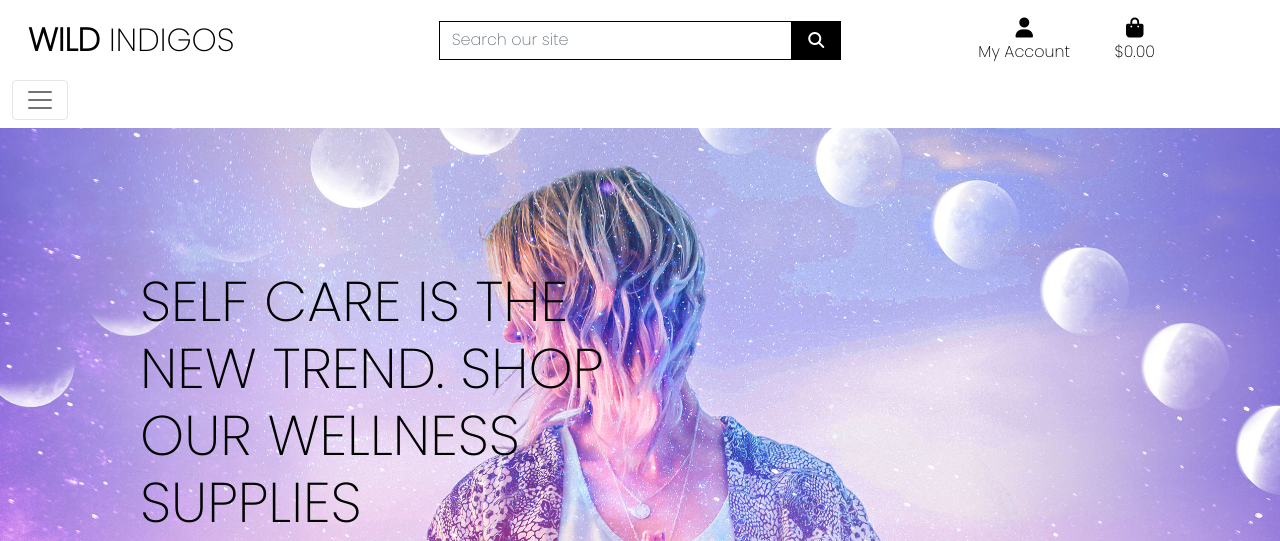
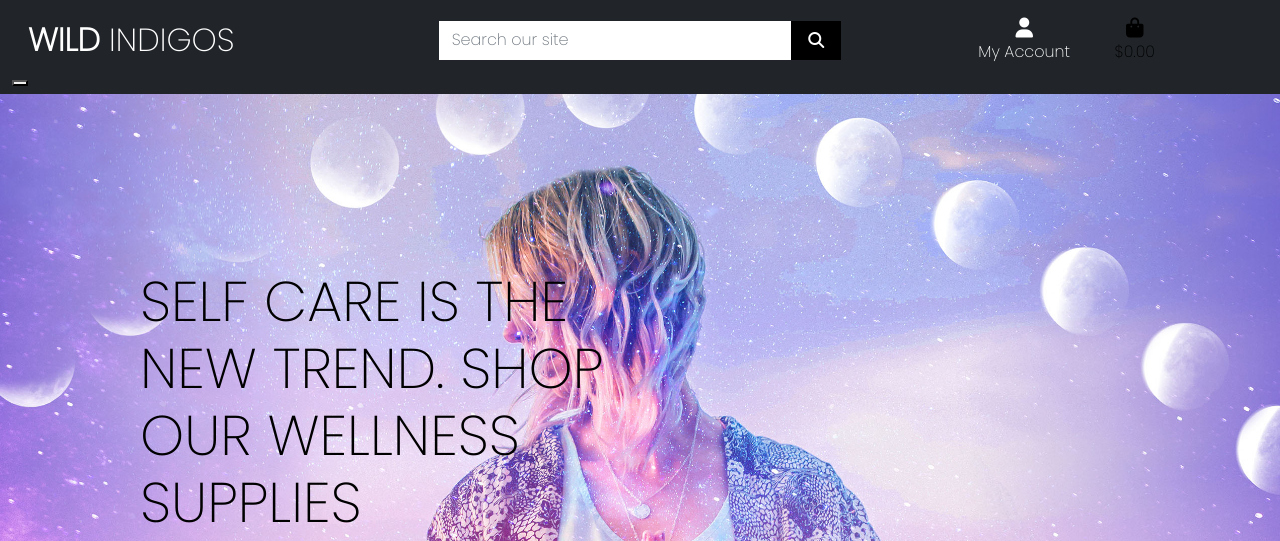
Before and after one commit to susanmarie87/Wild_Boutique, a Django app: page / in a window 1280 px wide. Shown: the top 541 px of the page. Run offline with Django 3.2, Linux system fonts and the light colour scheme; some libraries are stand-ins or nearby versions.

Commit message:
Corrected script links and changed navbar color

```diff
--- a/templates/base.html
+++ b/templates/base.html
@@ -26,15 +26,9 @@
 
     {% block corejs %}
     <script src="https://kit.fontawesome.com/3007ce7d73.js" crossorigin="anonymous"></script>
-    <script src="https://code.jquery.com/jquery-3.4.1.slim.min.js"
-        integrity="sha384-J6qa4849blE2+poT4WnyKhv5vZF5SrPo0iEjwBvKU7imGFAV0wwj1yYfoRSJoZ+n" crossorigin="anonymous">
-    </script>
-    <script src="https://cdn.jsdelivr.net/npm/popper.js@1.16.0/dist/umd/popper.min.js"
-        integrity="sha384-Q6E9RHvbIyZFJoft+2mJbHaEWldlvI9IOYy5n3zV9zzTtmI3UksdQRVvoxMfooAo" crossorigin="anonymous">
-    </script>
-    <script src="https://stackpath.bootstrapcdn.com/bootstrap/4.4.1/js/bootstrap.min.js"
-        integrity="sha384-wfSDF2E50Y2D1uUdj0O3uMBJnjuUD4Ih7YwaYd1iqfktj0Uod8GCExl3Og8ifwB6" crossorigin="anonymous">
-    </script>
+    <script src="https://code.jquery.com/jquery-3.3.1.slim.min.js" integrity="sha384-q8i/X+965DzO0rT7abK41JStQIAqVgRVzpbzo5smXKp4YfRvH+8abtTE1Pi6jizo" crossorigin="anonymous"></script>
+    <script src="https://cdnjs.cloudflare.com/ajax/libs/popper.js/1.14.7/umd/popper.min.js" integrity="sha384-UO2eT0CpHqdSJQ6hJty5KVphtPhzWj9WO1clHTMGa3JDZwrnQq4sF86dIHNDz0W1" crossorigin="anonymous"></script>
+    <script src="https://stackpath.bootstrapcdn.com/bootstrap/4.3.1/js/bootstrap.min.js" integrity="sha384-JjSmVgyd0p3pXB1rRibZUAYoIIy6OrQ6VrjIEaFf/nJGzIxFDsf4x0xIM+B07jRM" crossorigin="anonymous"></script>
     {% endblock %}
 
     {% block extra_js %}
@@ -45,16 +39,16 @@
 
 <body>
     <header class="container-fluid fixed-top">
-        <div id="topnav" class="row bg-white pt-lg-2 d-none d-lg-flex">
+        <div id="topnav" class="row bg-dark pt-lg-2 d-none d-lg-flex">
             <div class="col-12 col-lg-4 my-auto py-1 py-lg-0 text-center text-lg-left">
                 <a href="{% url 'home' %}" class="nav-link main-logo-link">
-                    <h2 class="logo-font text-black my-0"><strong>Wild</strong> Indigos</h2>
+                    <h2 class="logo-font text-white my-0"><strong>Wild</strong> Indigos</h2>
                 </a>
             </div>
             <div class="col-12 col-lg-4 my-auto py-1 py-lg-0">
                 <form method="GET" action="">
                     <div class="input-group w-100">
-                        <input class="form-control border border-black rounded-0" type="text" name="q"
+                        <input class="form-control border border-white rounded-0" type="text" name="q"
                             placeholder="Search our site">
                         <div class="input-group-append">
                             <button class="form-control btn btn-black border border-black rounded-0" type="submit">
@@ -69,7 +63,7 @@
             <div class="col-12 col-lg-4 my-auto py-1 py-lg-0">
                 <ul class="list-inline list-unstyled text-center text-lg-right my-0">
                     <li class="list-inline-item dropdown">
-                        <a class="text-black nav-link" href="#" id="user-options" data-toggle="dropdown"
+                        <a class="text-white nav-link" href="#" id="user-options" data-toggle="dropdown"
                             aria-haspopup="true" aria-expanded="false">
                             <div class="text-center">
                                 <div><i class="fas fa-user fa-lg"></i></div>
@@ -107,15 +101,18 @@
                 </ul>
             </div>
         </div>
-        <div class="row bg-white">
-            <nav class="navbar navbar-expand=lg navbar-light w-100">
-                <button class="navbar-toggler" type="button" data-toggle="collapse" data-target="#main-nav"
-                    aria-control="main-nav" aria-expanded="false" aria-label="Toggle naviagtion">
-                    <span class="navbar-toggler-icon"></span>
+        <div class="row bg-dark">
+            <nav class="navbar navbar-expand=lg-light navbar w-100">
+                <button class="navbar-toggler-light" type="button-light" data-toggle="collapse" data-target="#main-nav"
+                    aria-control="main-nav" aria-expanded="false" aria-label="Toggle navigation">
+                    <span class="navbar-toggler-icon-light"></span>
                 </button>
+                {% include 'includes/mobile-top-header.html' %}
+                {% include 'includes/main-nav.html' %}
             </nav>
         </div>
     </header>
+
 
     {% if messages %}
     <header class="message-container"></header>
```
